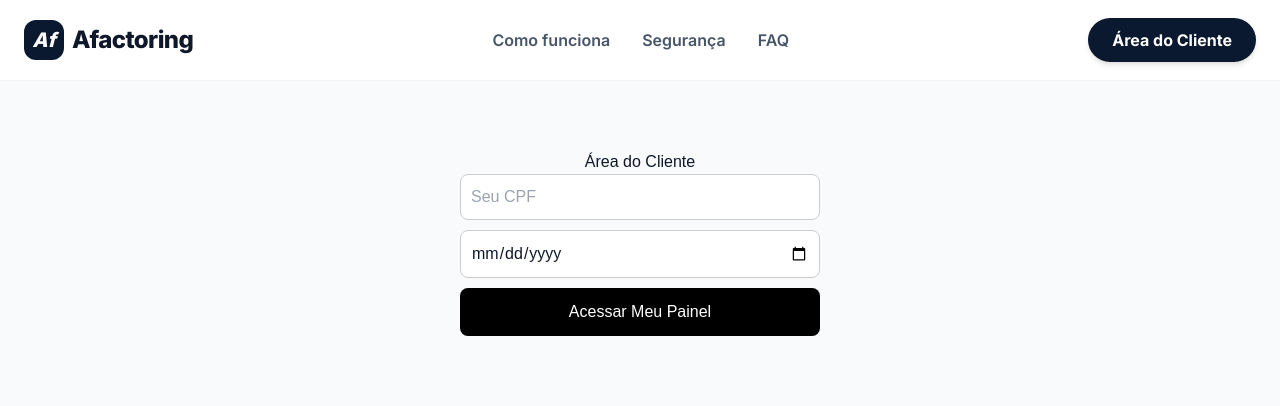
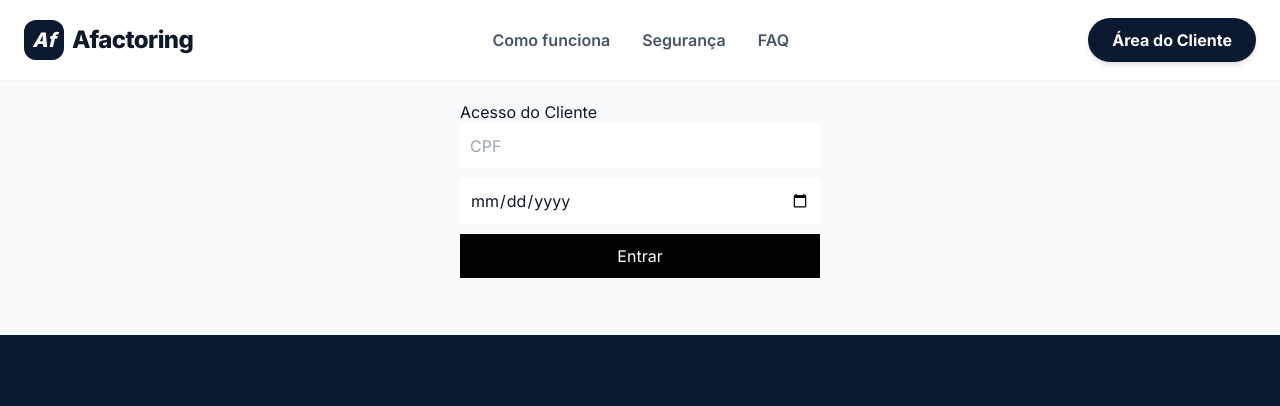
Before and after one commit to acrjusredes-wq/bomdinheiro, a React (Vite) app: page / in a window 1280 px wide. Both pictures are taken after a click on the button "Área do Cliente". Shown: the top 406 px of the page. Built offline with nearby package versions, Linux system fonts and the light colour scheme; no server answers.

Commit message:
Update ClientArea.tsx

```diff
--- a/components/ClientArea.tsx
+++ b/components/ClientArea.tsx
@@ -1,7 +1,6 @@
 import React, { useState } from 'react';
 import { createClient } from '@supabase/supabase-js';
 
-// Conexão direta com o Supabase
 const supabase = createClient(
   import.meta.env.VITE_SUPABASE_URL,
   import.meta.env.VITE_SUPABASE_ANON_KEY
@@ -18,11 +17,8 @@ const ClientArea: React.FC = () => {
     e.preventDefault();
     setError('');
     setLoading(true);
-
     try {
       const cleanInputCpf = loginData.cpf.replace(/\D/g, '');
-
-      // Busca no banco de dados
       const { data, error: dbError } = await supabase
         .from('propostas')
         .select('*')
@@ -30,15 +26,14 @@ const ClientArea: React.FC = () => {
         .eq('data_nascimento', loginData.birthDate);
 
       if (dbError) throw dbError;
-
       if (data && data.length > 0) {
         setUserProposals(data);
         setIsLogged(true);
       } else {
-        setError('Nenhuma proposta encontrada. Verifique seu CPF e Data de Nascimento.');
+        setError('Nenhuma proposta encontrada.');
       }
     } catch (err) {
-      setError('Erro ao acessar o sistema. Tente novamente.');
+      setError('Erro ao acessar o sistema.');
     } finally {
       setLoading(false);
     }
@@ -46,51 +41,43 @@ const ClientArea: React.FC = () => {
 
   if (!isLogged) {
     return (
-      <div style={{ maxWidth: '400px', margin: '50px auto', padding: '20px', fontFamily: 'sans-serif' }}>
-        <h2 style={{ textAlign: 'center' }}>Área do Cliente</h2>
-        <form onSubmit={handleLogin} style={{ display: 'flex', flexDirection: 'column', gap: '10px' }}>
+      <div style={{ padding: '20px', maxWidth: '400px', margin: 'auto' }}>
+        <h2>Acesso do Cliente</h2>
+        <form onSubmit={handleLogin}>
           <input
-            required
-            placeholder="Seu CPF"
-            style={{ padding: '10px', borderRadius: '8px', border: '1px solid #ccc' }}
+            placeholder="CPF"
+            style={{ display: 'block', width: '100%', marginBottom: '10px', padding: '10px' }}
             value={loginData.cpf}
             onChange={e => setLoginData({...loginData, cpf: e.target.value})}
           />
           <input
-            required
             type="date"
-            style={{ padding: '10px', borderRadius: '8px', border: '1px solid #ccc' }}
+            style={{ display: 'block', width: '100%', marginBottom: '10px', padding: '10px' }}
             value={loginData.birthDate}
             onChange={e => setLoginData({...loginData, birthDate: e.target.value})}
           />
-          {error && <p style={{ color: 'red', fontSize: '12px' }}>{error}</p>}
-          <button
-            type="submit"
-            disabled={loading}
-            style={{ padding: '12px', backgroundColor: '#000', color: '#fff', borderRadius: '8px', cursor: 'pointer' }}
-          >
-            {loading ? 'Entrando...' : 'Acessar Meu Painel'}
+          <button type="submit" disabled={loading} style={{ width: '100%', padding: '10px', backgroundColor: 'black', color: 'white' }}>
+            {loading ? 'Entrando...' : 'Entrar'}
           </button>
+          {error && <p style={{ color: 'red' }}>{error}</p>}
         </form>
       </div>
     );
   }
 
-  const latest = userProposals[0];
-
   return (
-    <div style={{ maxWidth: '800px', margin: '20px auto', padding: '20px', fontFamily: 'sans-serif' }}>
-      <h1>Olá, {latest.nome_completo}!</h1>
-      <div style={{ padding: '20px', backgroundColor: '#f0fdf4', borderRadius: '15px', border: '1px solid #bbf7d0' }}>
-        <p><strong>Status:</strong> {latest.status || 'Em Análise'}</p>
-        <p><strong>Valor:</strong> R$ {latest.valor_solicitado}</p>
+    <div style={{ padding: '20px', maxWidth: '600px', margin: 'auto' }}>
+      <h1>Olá, {userProposals[0].nome_completo}</h1>
+      <div style={{ border: '1px solid #ccc', padding: '15px', borderRadius: '10px' }}>
+        <p><strong>Status:</strong> {userProposals[0].status}</p>
+        <p><strong>Valor:</strong> R$ {userProposals[0].valor_solicitado}</p>
+        <hr />
+        <h4>Sua Confissão de Dívida:</h4>
+        <div style={{ whiteSpace: 'pre-wrap', fontSize: '12px', background: '#f9f9f9', padding: '10px' }}>
+          {userProposals[0].confissao_texto || 'Aguardando processamento...'}
+        </div>
       </div>
-      <h3 style={{ marginTop: '30px' }}>Sua Confissão de Dívida:</h3>
-      <div style={{ padding: '20px', backgroundColor: '#f8fafc', borderRadius: '15px', border: '1px solid #e2e8f0', whiteSpace: 'pre-wrap' }}>
-        {latest.confissao_texto || "Documento não disponível."}
-      </div>
-      <button onClick={() => window.print()} style={{ marginTop: '20px', cursor: 'pointer' }}>Imprimir</button>
-      <button onClick={() => setIsLogged(false)} style={{ marginLeft: '10px', cursor: 'pointer' }}>Sair</button>
+      <button onClick={() => setIsLogged(false)} style={{ marginTop: '20px' }}>Sair</button>
     </div>
   );
 };
```
